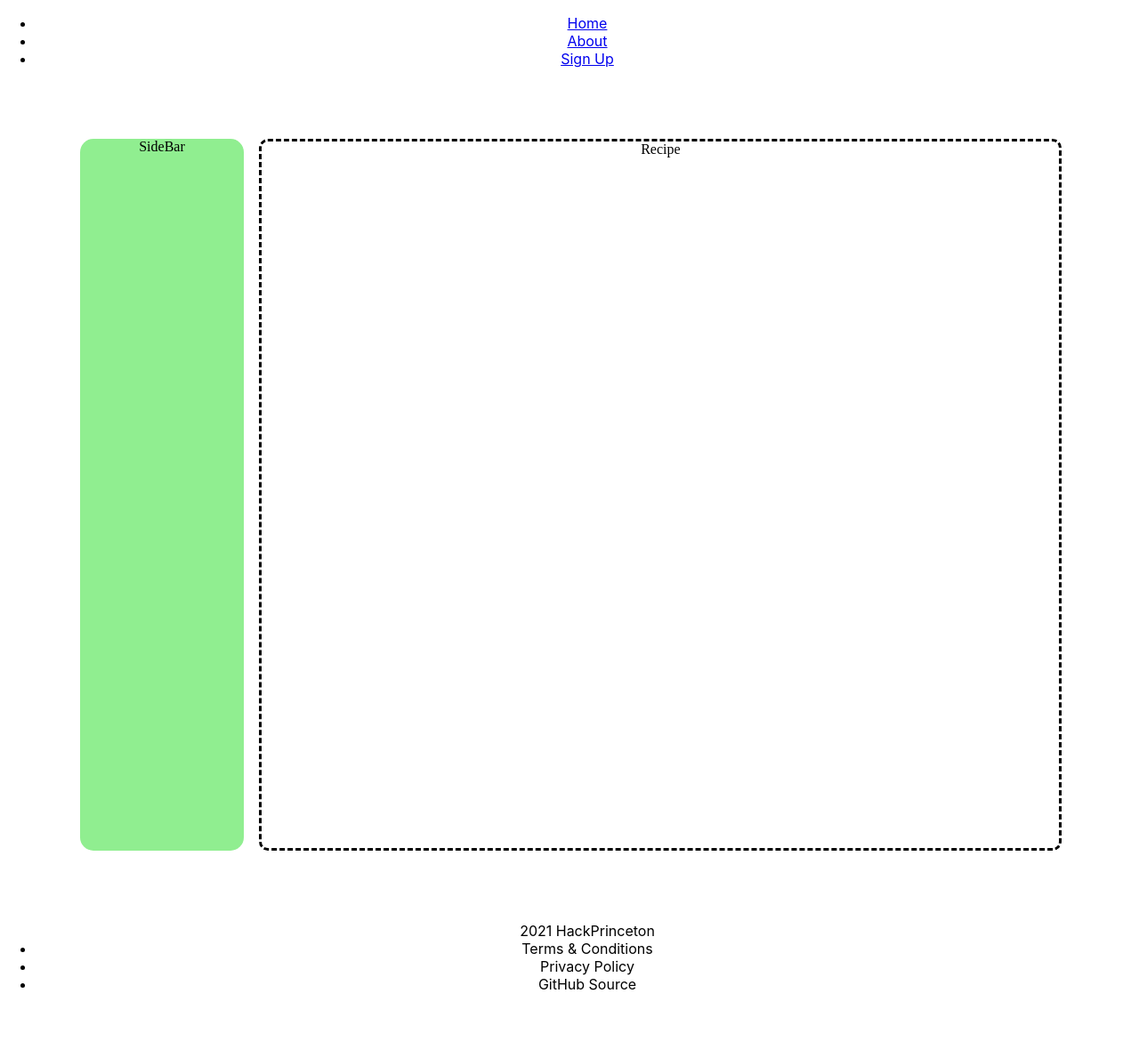
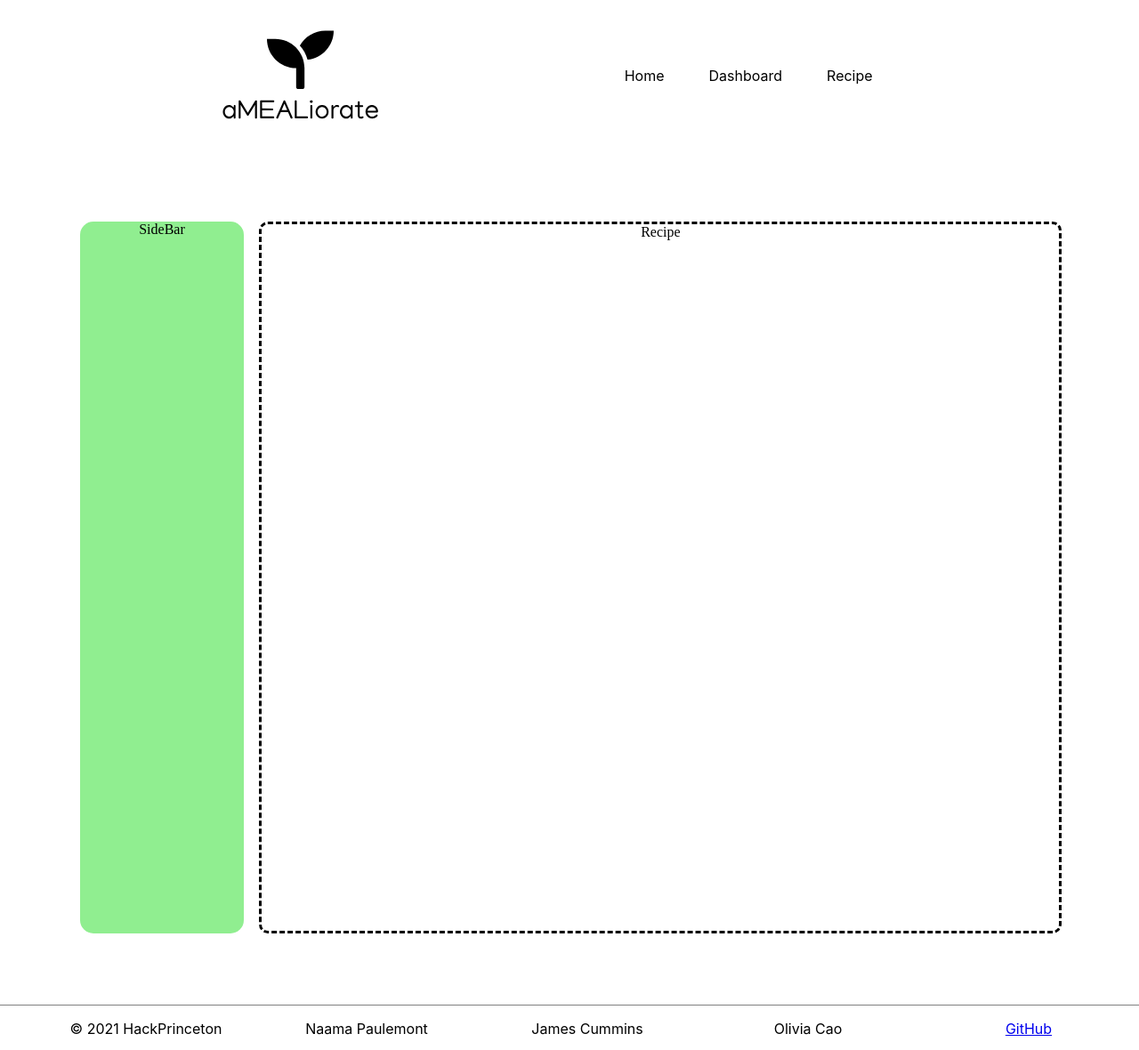
Before and after one commit to junaama/hackprince, a React (Create React App) app: page /recipe in a window 1280 px wide. Shown: the whole page at 89% size. Before the commit the page ends 1132 px from the top, so only its background shows below. Built offline with nearby package versions, Linux system fonts and the light colour scheme.

Commit message:
styled nav and footer

```diff
--- a/src/components/Layout/Footer.jsx
+++ b/src/components/Layout/Footer.jsx
@@ -1,12 +1,17 @@
 import React from "react";
+import './layout.css';
+
 const Footer = () => {
   return (
-    <div>
-      <ul>
-          2021 HackPrinceton
-          <li>Terms & Conditions</li>
-          <li>Privacy Policy</li>
-          <li><a rel="noopener" href='https://github.com/junaama/hackprince'></a>GitHub Source</li>
+    <div className="footer">
+      <ul className="footer-ul">
+        <li>© 2021 HackPrinceton</li>
+        <li>Naama Paulemont</li>
+        <li>James Cummins</li>
+        <li>Olivia Cao</li>
+        <li>
+          <a href="https://github.com/junaama/hackprince">GitHub</a>
+        </li>
       </ul>
     </div>
   );
--- a/src/components/Layout/Nav.jsx
+++ b/src/components/Layout/Nav.jsx
@@ -1,13 +1,16 @@
 import React from 'react';
 import {Link} from 'react-router-dom'
+import seed from './seed2.svg'
 const Nav = () => {
     return (
-        <div>
-            <nav>
-                <ul>
+        <div className="nav-ctn">
+            <img src={seed} alt="Seedling Logo"></img>
+            <nav className="nav">
+
+                <ul className="nav-ul">
                     <li><Link to="/">Home</Link> </li>
-                    <li><Link to="/">About</Link></li>
-                    <li><Link to="/">Sign Up</Link></li>
+                    <li><Link to="/dashboard">Dashboard</Link></li>
+                    <li><Link to="/recipe">Recipe</Link></li>
 
                 </ul>
             </nav>
--- a/src/components/Layout/layout.css
+++ b/src/components/Layout/layout.css
@@ -0,0 +1,48 @@
+.footer {
+    bottom:0;
+    left:0;
+    width:100%;
+    height: 50px;
+    border-top: 1px solid gray;
+}
+.footer-ul {
+    display: flex;
+    text-decoration: none;
+    list-style: none;
+    justify-content: center;
+    align-items: center;
+}
+.footer li {
+    flex-basis: 25%;
+}
+
+.nav-ctn {
+    display: flex;
+    align-items: center;
+    justify-content: space-evenly;
+    padding: 25px;
+}
+.nav-ul {
+    display: flex;
+    list-style: none;
+    text-decoration: none;
+    align-items: center;
+    justify-content: space-evenly;
+    padding: 25px;
+
+}
+.nav-ul li {
+    flex-basis: 50%;
+    list-style: none;
+    color: black;
+}
+
+.nav-ul a:hover{
+    background-color: lightgray;
+    color: white;
+}
+.nav-ul a {
+    color: black;
+    text-decoration: none;
+    padding: 25px;
+}
```
Also changed, not shown: src/components/Layout/seed2.svg (added).
